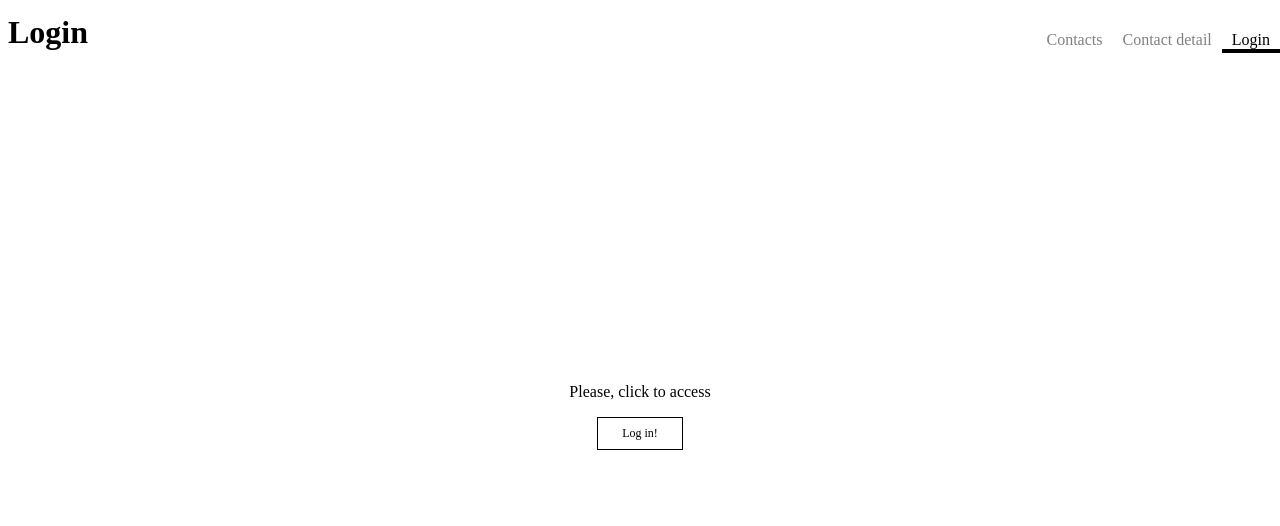
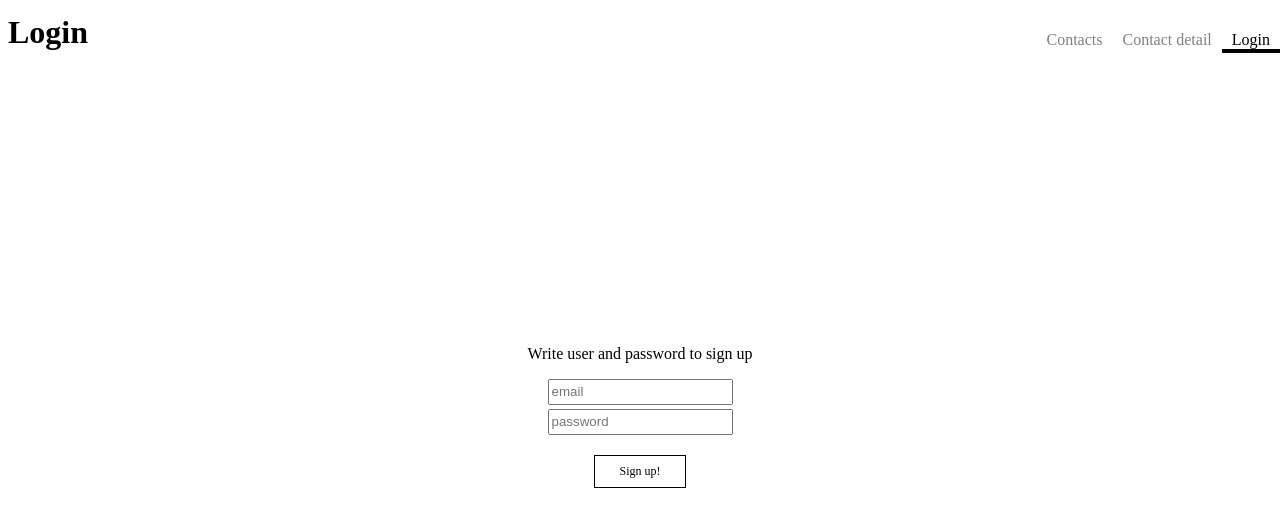
Before and after one commit to kaikcreator/angular-school-c6, an Angular app: page /login in a window 1280 px wide. Shown: the top 526 px of the page. Built offline with nearby package versions, Linux system fonts and the light colour scheme.

Commit message:
updated login view

```diff
--- a/src/app/app.module.ts
+++ b/src/app/app.module.ts
@@ -1,6 +1,7 @@
 import { BrowserModule } from '@angular/platform-browser';
 import { NgModule } from '@angular/core';
 import { HttpClientModule } from '@angular/common/http';
+import { FormsModule } from '@angular/forms';
 
 import { AppComponent } from './app.component';
 import { ContactsListComponent } from './contacts-list/contacts-list.component';
@@ -29,6 +30,7 @@ import { AppRoutingModule } from './app-routing.module';
     HttpClientModule,
     ContactDetailModule,
     AppRoutingModule,
+    FormsModule
   ],
   providers: [],
   bootstrap: [AppComponent]
--- a/src/app/auth/auth.service.ts
+++ b/src/app/auth/auth.service.ts
@@ -15,8 +15,8 @@ export class AuthService {
     this.user = JSON.parse(localStorage.getItem("user"));
    }
 
-  login():Observable<User>{
-    return of({name:"Peter", email:"peter@gmail.com", token:"123456789"}).pipe(
+  login(email, password):Observable<User>{
+    return of({email:email, password:password, token:"123456"}).pipe(
       delay(750),
       tap(user => this.user = user),
       tap(user => localStorage.setItem("user", JSON.stringify(user)))
--- a/src/app/auth/user.interface.ts
+++ b/src/app/auth/user.interface.ts
@@ -1,5 +1,5 @@
 export interface User{
-    name:string;
     email:string;
-    token:string;
+    password:string;
+    token?:string;
   }
--- a/src/app/login/login.component.html
+++ b/src/app/login/login.component.html
@@ -1,4 +1,6 @@
 <div class="container">
-    <p>Please, click to access</p>
-    <a class="button" (click)="login()">Log in!</a>
+    <p>Write user and password to sign up</p>
+    <input type="email" placeholder="email" name="email" [(ngModel)]="model.email">
+    <input type="password" placeholder="password" name="password" [(ngModel)]="model.password">
+    <a class="button" (click)="login()">Sign up!</a>
 </div>
--- a/src/app/login/login.component.scss
+++ b/src/app/login/login.component.scss
@@ -5,3 +5,13 @@
     align-items: center;
     justify-content: center;
 }
+input{
+    height: 1.5em;
+    & + input{
+        margin-top: 4px;
+    }
+
+    &:last-of-type{
+        margin-bottom: 20px;
+    }
+}
--- a/src/app/login/login.component.ts
+++ b/src/app/login/login.component.ts
@@ -9,13 +9,16 @@ import { AuthService } from '../auth/auth.service';
 })
 export class LoginComponent implements OnInit {
 
+  public model = {email:"", password:""};
+
   constructor(private router:Router, private authService:AuthService) { }
 
   ngOnInit() {
   }
 
   login(){
-    this.authService.login().subscribe(user => {
+    this.authService.login(this.model.email, this.model.password)
+    .subscribe(user => {
       if(user != null){
         const destination = this.authService.redirectUrl ?
         this.router.parseUrl(this.authService.redirectUrl) : '';
```
Also changed, not shown: 1 other file (tests, documents, lock files or other folders).
